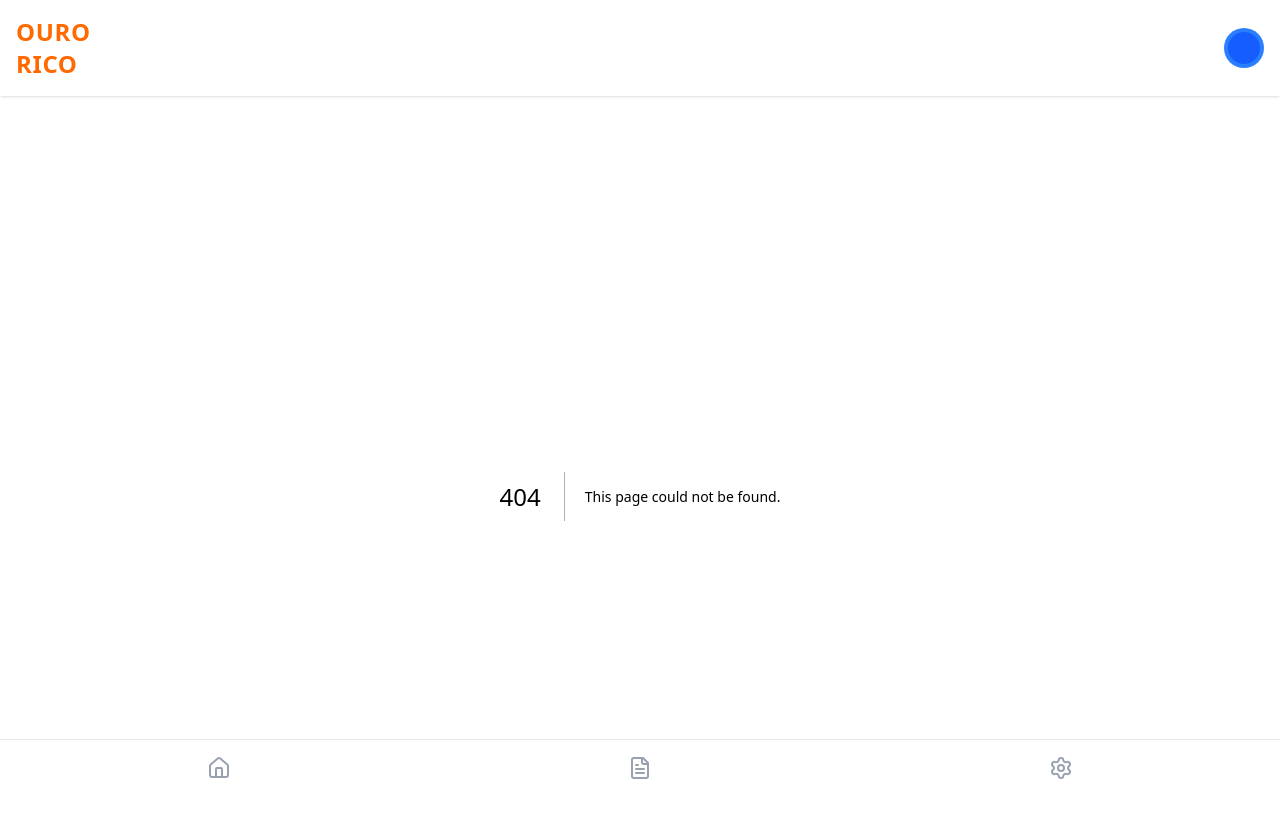
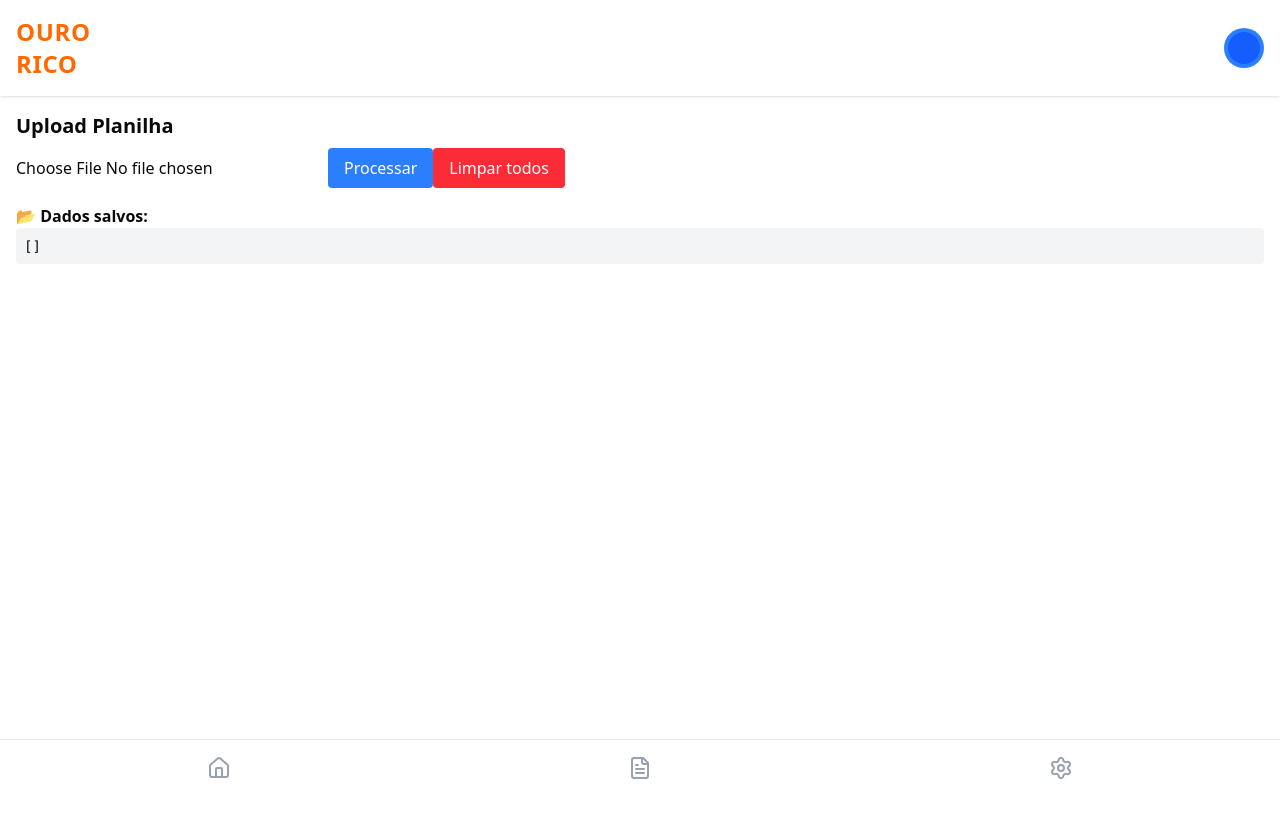
Before and after one commit to DevPBDias/rico-ouro-app, a Next.js app: page /upload in a window 1280 px wide. Before the commit this address had no page. Shown: the top 818 px of the page. Built offline with nearby package versions, Linux system fonts and the light colour scheme.

Commit message:
feat: create upload page to process csv files

```diff
--- /dev/null
+++ b/src/app/upload/page.tsx
@@ -0,0 +1,50 @@
+"use client";
+import { useAnimalDB } from "@/hooks/useAnimalDB";
+import { AnimalData } from "@/lib/db";
+import { extractDataFromExcel } from "@/utils/extractData";
+import { useState } from "react";
+
+export default function UploadPage() {
+  const { dados, salvarOuAtualizar, limpar, excluirPorRgn } = useAnimalDB();
+  const [arquivo, setArquivo] = useState<File | null>(null);
+
+  const handleFileChange = (e: React.ChangeEvent<HTMLInputElement>) => {
+    if (e.target.files && e.target.files[0]) {
+      setArquivo(e.target.files[0]);
+    }
+  };
+
+  const handleProcessar = async () => {
+    if (!arquivo) return;
+
+    const extractedData: AnimalData[] = await extractDataFromExcel(arquivo);
+    await salvarOuAtualizar(extractedData);
+  };
+
+  return (
+    <div className="p-4">
+      <h1 className="text-xl font-bold">Upload Planilha</h1>
+
+      <input type="file" accept=".xls,.xlsx" onChange={handleFileChange} />
+      <button
+        onClick={handleProcessar}
+        className="mt-2 px-4 py-2 bg-blue-500 text-white rounded"
+      >
+        Processar
+      </button>
+
+      <button
+        onClick={limpar}
+        className="mt-2 px-4 py-2 bg-red-500 text-white rounded"
+      >
+        Limpar todos
+      </button>
+
+      <h2 className="mt-4 font-semibold">📂 Dados salvos:</h2>
+      <pre className="bg-gray-100 p-2 rounded text-sm overflow-auto max-h-64">
+        {JSON.stringify(dados, null, 2)}
+      </pre>
+
+    </div>
+  );
+}
```
